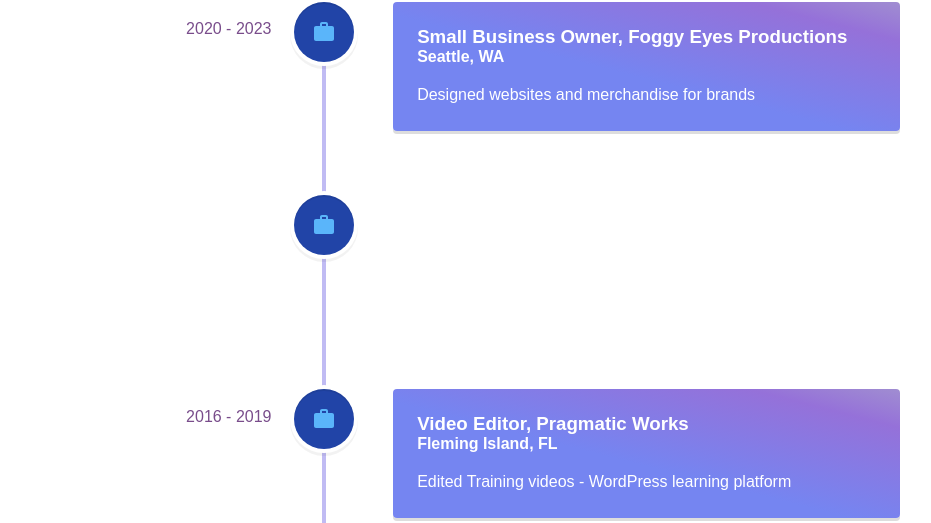
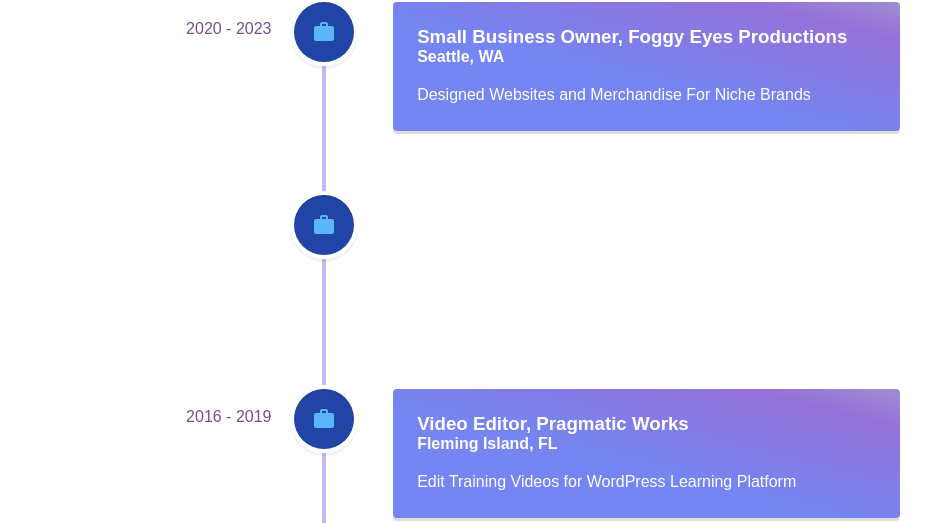
Before and after one commit to NoahJpg/My-Portfolio, a React (Create React App) app: page /experience in a window 1280 px wide. Shown: the part 293-816 px from the top of the page, without its empty margins (316-1247 px from the left). Built offline with nearby package versions, Linux system fonts and the light colour scheme.

Commit message:
adjust expereince section

```diff
--- a/src/pages/Experience.js
+++ b/src/pages/Experience.js
@@ -9,6 +9,7 @@ function Experience() {
   return (
     <div className='experience'>
       <VerticalTimeline lineColor='#c0bbf3'>
+
         <VerticalTimelineElement
           className="vertical-timeline-element--education"
           date='Jan 2023 - Present'
@@ -19,7 +20,7 @@ function Experience() {
             Software Development Bootcamp, Epicodus
           </h3>
           <h4 className='vertical-timeline-element-subtitle'>
-            Remote/Seattle, WA
+            Remote / Seattle, WA
           </h4>
           <p> Web Development Certificate  </p>
         </VerticalTimelineElement>
@@ -36,7 +37,7 @@ function Experience() {
           <h4 className='vertical-timeline-element-subtitle'>
             Seattle, WA
           </h4>
-          <p> Designed websites and merchandise for brands </p>
+          <p> Designed Websites and Merchandise For Niche Brands </p>
         </VerticalTimelineElement>
 
         <VerticalTimelineElement
@@ -51,7 +52,7 @@ function Experience() {
           <h4 className='vertical-timeline-element-subtitle'>
             Nocatee, FL
           </h4>
-          <p> Directed and ran video studio, live broadcasts, product launches </p>
+          <p> Directed Video Studio, Live Broadcasts, Product Launches </p>
         </VerticalTimelineElement>
 
         <VerticalTimelineElement
@@ -66,24 +67,22 @@ function Experience() {
           <h4 className='vertical-timeline-element-subtitle'>
             Fleming Island, FL
           </h4>
-          <p> Edited Training videos - WordPress learning platform </p>
+          <p> Edit Training Videos for WordPress Learning Platform </p>
         </VerticalTimelineElement>
 
         <VerticalTimelineElement
           className="vertical-timeline-element--education"
-          date='2012 - 2016'
           iconStyle={{background: "#4e51b8", color: "#fff"}}
           icon={<SchoolIcon />}
         >
           <h3 className='vertical-timeline-element-title'>
-            Middleburg High School
+            St. Johns River State College
           </h3>
           <h4 className='vertical-timeline-element-subtitle'>
-            Middleburg, Florida
+            Orange Park, FL
           </h4>
-          <p> High School Diploma </p>
+          <p> Information Technology </p>
         </VerticalTimelineElement>
-
       </VerticalTimeline>
     </div>
   )
```
